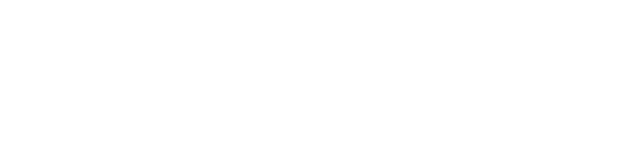
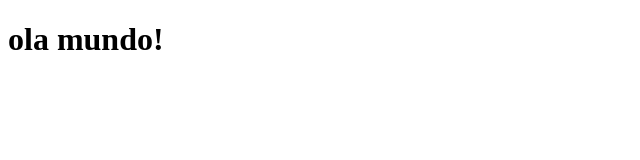
Before and after one commit to asvl1/modulo, a plain HTML site: page index.html in a window 1280 px wide. Shown: the whole page, without its empty margins (0-640 px from the left). Drawn offline with Linux system fonts and the light colour scheme.

Commit message:
alteração

```diff
--- a/index.html
+++ b/index.html
@@ -7,6 +7,9 @@
     <title>Document</title>
 </head>
 <body>
+    <h1>
+        ola mundo!
 
+    </h1>
 </body>
 </html>
```
